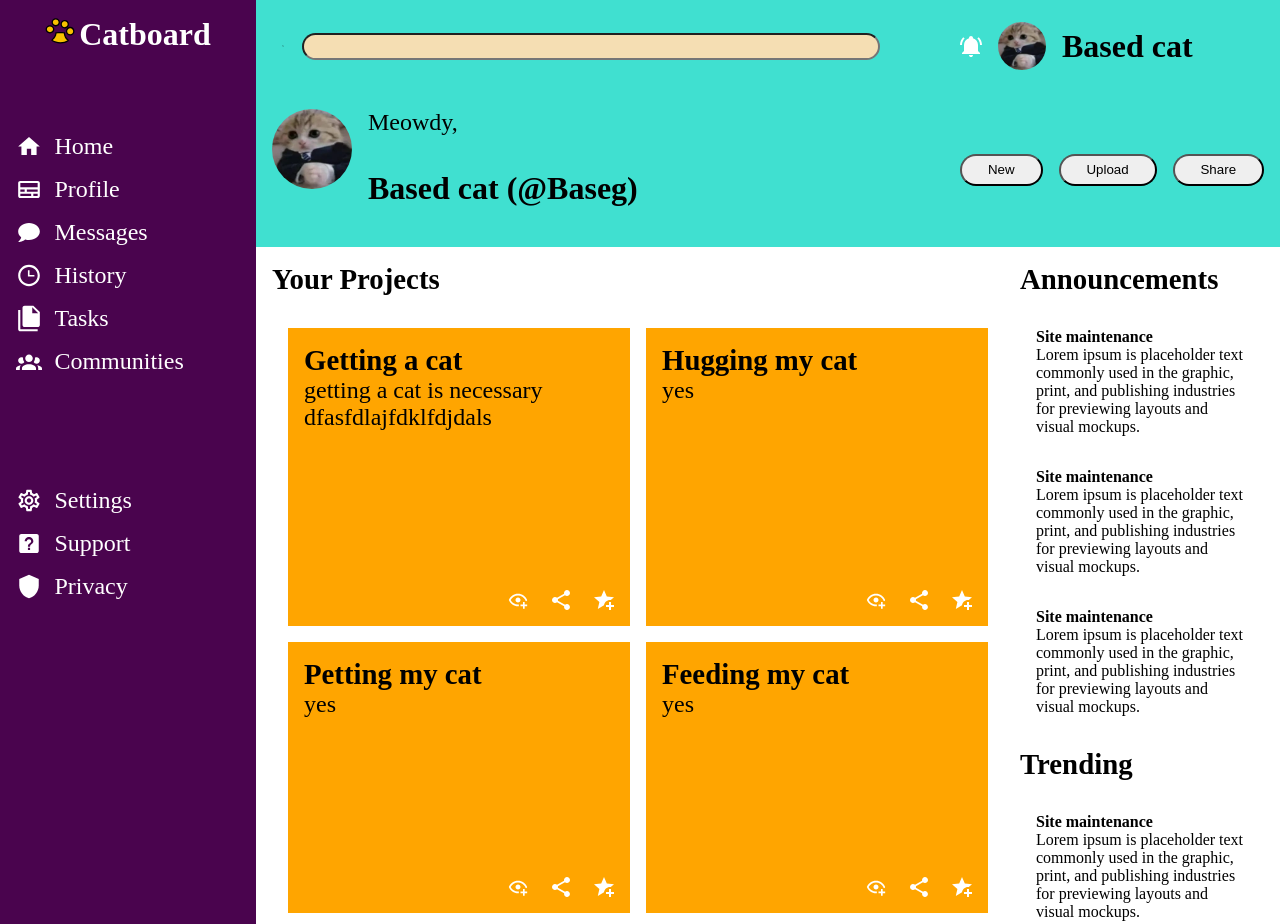
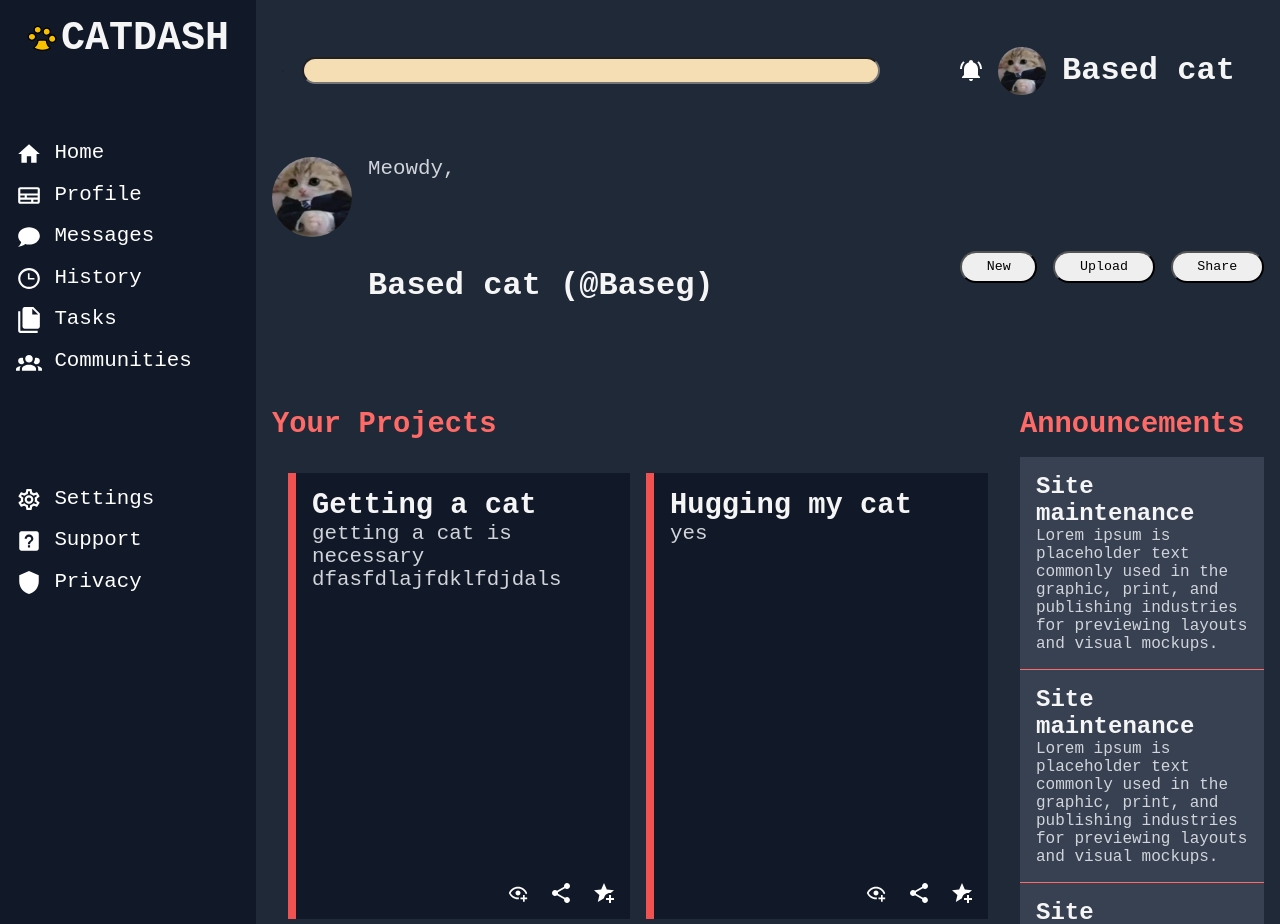
Before and after one commit to emShalaby/Dashboard, a plain HTML site: page index.html in a window 1280 px wide. Shown: the top 924 px of the page. Drawn offline with Linux system fonts and the light colour scheme.

Commit message:
color scheme of websites and minor styling adjustments

```diff
--- a/index.html
+++ b/index.html
@@ -11,8 +11,8 @@
     <div class="main-container">
         <div class="menu">
             <div class="title">
-                <img src="logo.svg"  alt="cat-paws" width="30em" height="30rem">
-                <h2>Catboard</h2>
+                <img src="logo.svg"  alt="cat-paws" width="30em" >
+                <h1>CATDASH</h2>
 
             </div>
 
@@ -92,10 +92,10 @@
             </div>
 
         <div class="main">
-            <h3>Your Projects</h3>
+            <h3 class="headers">Your Projects</h3>
             <div class="sidebar">
                 <div class="announcements">
-                    <h3>Announcements</h3>
+                    <h3 class="headers">Announcements</h3>
                     <div class="sidebar-cards">
                         <div class="sidebar-card">
                             <h4>Site maintenance</h4>
@@ -115,7 +115,8 @@
                 </div>
 
                 <div class="trending">
-                    <h3>Trending</h3>
+                    <h3 class="headers">Trending</h3>
+
                     <div class="sidebar-cards">
                         <div class="sidebar-card">
                             <h4>Site maintenance</h4>
--- a/stylesheet.css
+++ b/stylesheet.css
@@ -2,6 +2,8 @@
     padding: 0;
     margin: 0;
     box-sizing: border-box;
+    font-family: 'Courier New', Courier, monospace;
+
 }
 
 input[type=search]{
@@ -11,15 +13,26 @@ input[type=search]{
     background-color: wheat;
     flex: 1 1 auto;
 }
-
+h1{
+    font-size: 2.5em;
+    color: whitesmoke;
+}
 h2{
     font-size: 2em;
+    color: whitesmoke;
 }
 h3{
     font-size: 1.8em;
+    color: whitesmoke;
 }
+h4{
+    font-size: 1.5em;
+    color: whitesmoke;
+}
+
 p{
-    font-size: 1.5em;
+    font-size: 1.3em;
+    color: #D1D5DB;
 }
 .main-container{
 
@@ -42,12 +55,22 @@ p{
     grid-area: 1/1/3/2;
     display: grid;
     grid-template-rows: auto auto 1fr;
-    background-color: greenyellow;
-    background-color: #4a044e;
+
+    background-color: #111827;
 
 }
+.menu>*>h2
+{
+    color: white;
+
+}
+.first-group>div>p,
+.second-group>div>p{
+    color: white;
+}
+
 .header{
-    background-color: turquoise;
+    background-color: #1F2937;
     padding: 1em;
     display: grid;
     grid-template-columns: 2fr 1fr;
@@ -62,11 +85,13 @@ p{
 }
 
 .main{
+    background: #1f2937;
     display: grid;
     grid-template-rows: auto 1fr;
     grid-template-columns: 3fr 1fr;
     padding: 1em;
     gap: 1em;
+    padding-bottom: 10em;
 }
 .cards{
     padding: 1em;
@@ -81,7 +106,10 @@ p{
     display: flex;
     flex-direction: column;
     justify-content: space-between;
-    background-color: orange;
+    background-color: #111827;
+    border-left: .5em solid #F05252
+    ;
+
 }
 .cards-icons{
     align-self: flex-end;
@@ -119,10 +147,7 @@ padding: 1rem;
 .second-group>div>img{
     width: 1.6rem;
 }
-.first-group>div>p,
-.second-group>div>p{
-    color: white;
-}
+
 .profile-icons{
     display: flex;
     align-items: center;
@@ -166,10 +191,21 @@ padding: 1rem;
     display: grid;
     grid-template-rows: repeat(3,1fr);
     margin-top: 1em;
+    background-color: #374151
+
+
+
+    ;
+}
+.sidebar-card{
+    padding: 1em;
+    border-bottom: 1px solid #ff6a67;
 }
 .sidebar-card>p{
     font-size: 1em;
 }
-.sidebar-card{
-    padding: 1em;
+
+
+.headers{
+    color: #ff6a67;
 }
```
Also changed, not shown: trending.svg (added).
